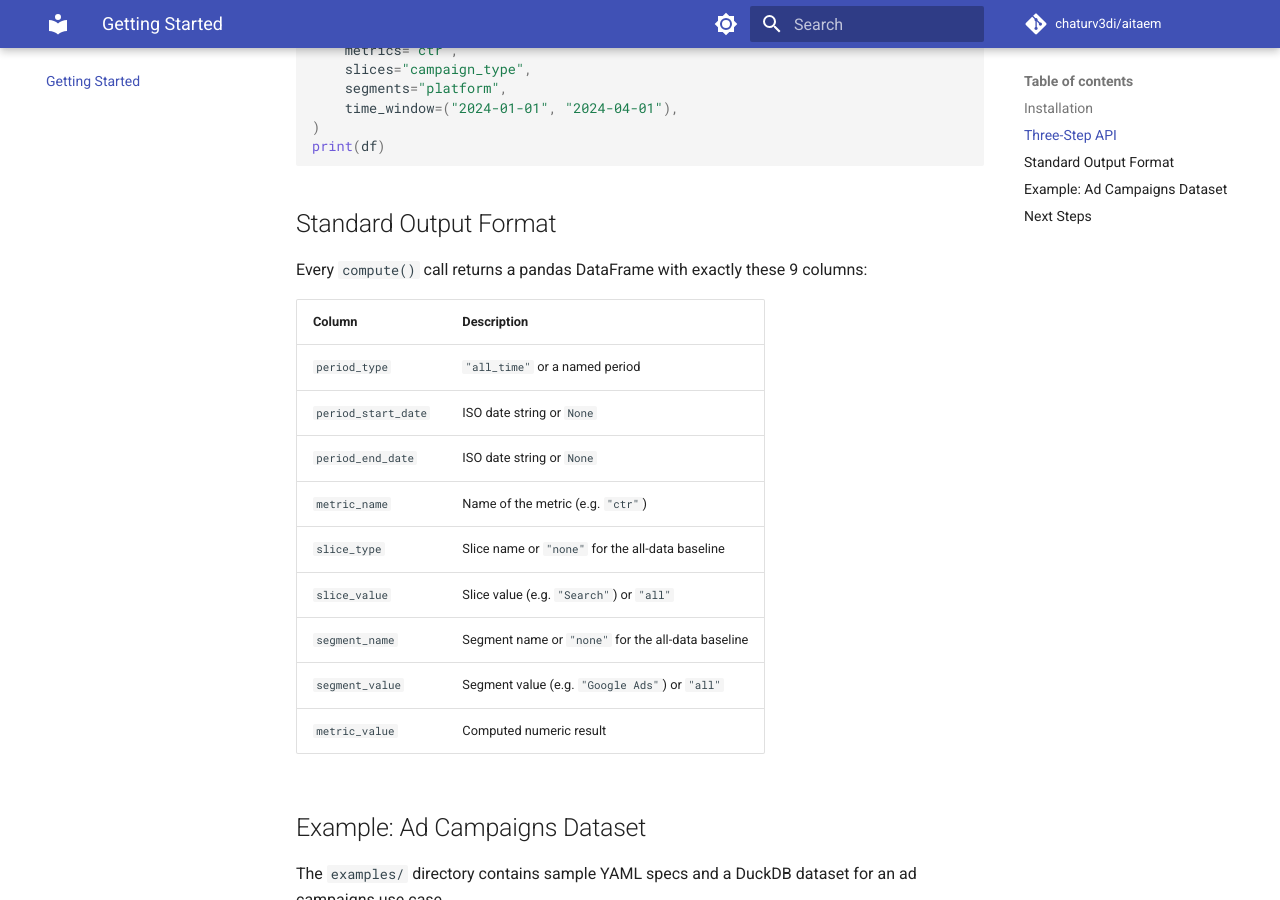
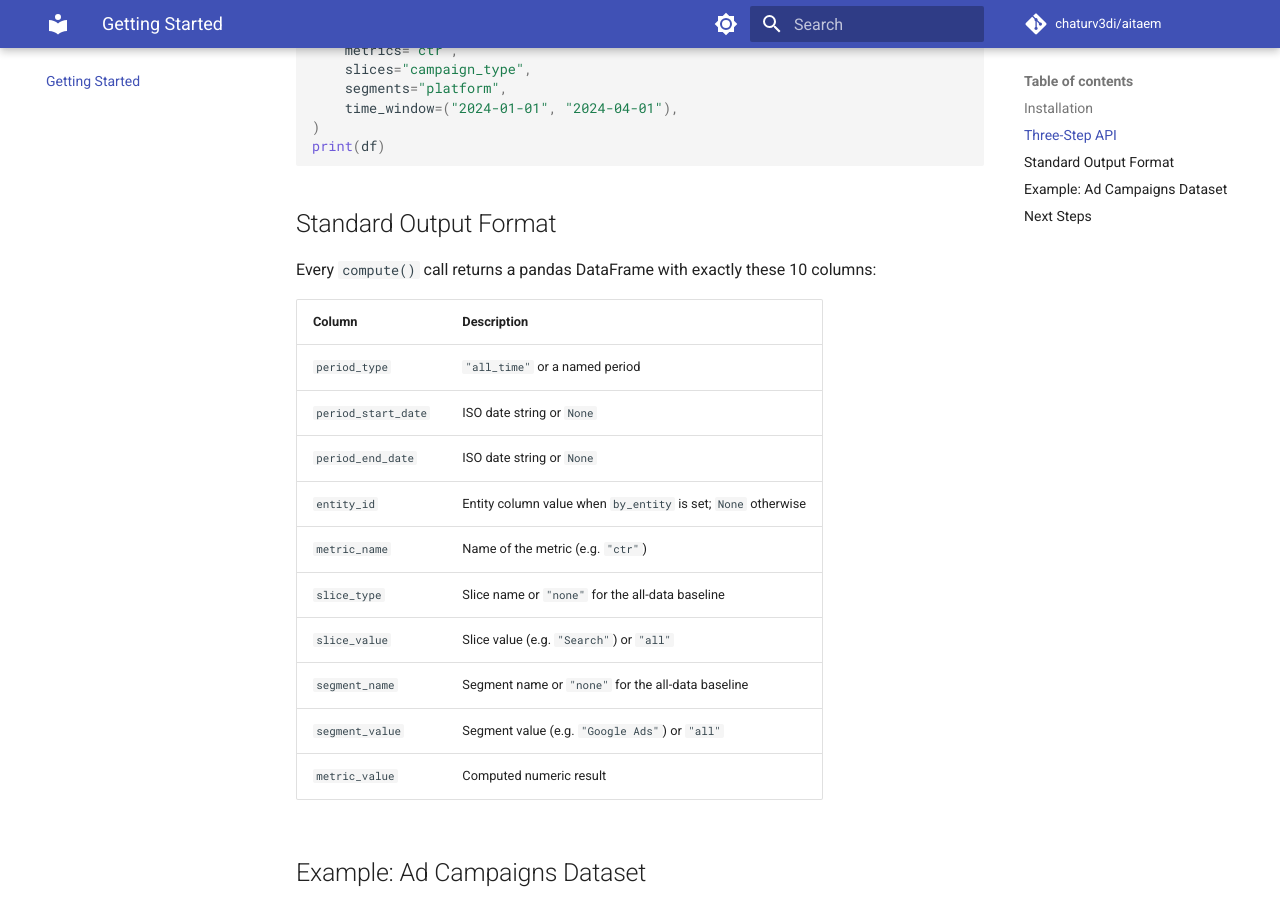
Before and after one commit to chaturv3di/aitaem, an MkDocs documentation site: the page built from docs/getting-started.md, in a window 1280 px wide and 900 px high, scrolled down 845 px. Built offline with MkDocs 1.6.1 and Material for MkDocs 9.7.7, drawn with Linux system fonts in a browser that asks for light colours; comment, search, counter and statistics services are not loaded.

Commit message:
docs: fix standard output schema in getting-started (9 → 10 columns, add entity_id)

```diff
--- a/docs/getting-started.md
+++ b/docs/getting-started.md
@@ -44,13 +44,14 @@ print(df)
 
 ## Standard Output Format
 
-Every `compute()` call returns a pandas DataFrame with exactly these 9 columns:
+Every `compute()` call returns a pandas DataFrame with exactly these 10 columns:
 
 | Column | Description |
 |--------|-------------|
 | `period_type` | `"all_time"` or a named period |
 | `period_start_date` | ISO date string or `None` |
 | `period_end_date` | ISO date string or `None` |
+| `entity_id` | Entity column value when `by_entity` is set; `None` otherwise |
 | `metric_name` | Name of the metric (e.g. `"ctr"`) |
 | `slice_type` | Slice name or `"none"` for the all-data baseline |
 | `slice_value` | Slice value (e.g. `"Search"`) or `"all"` |
```
